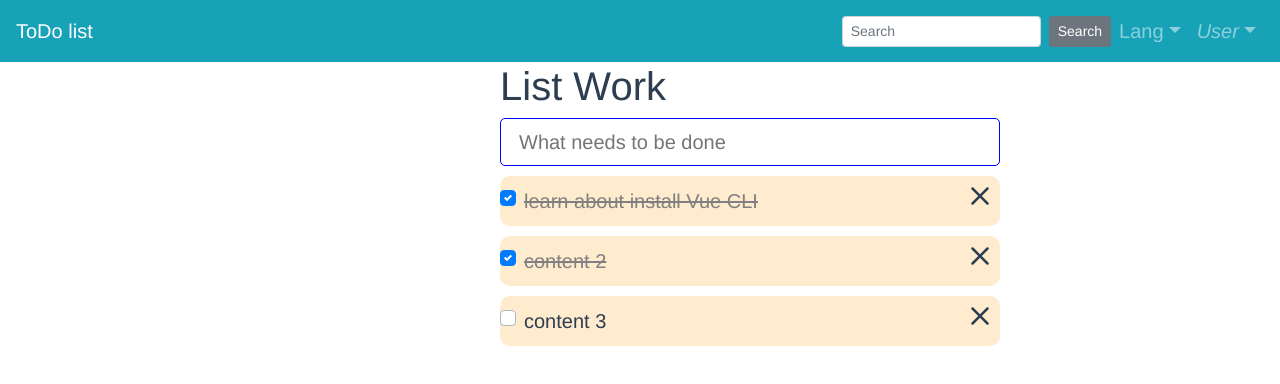
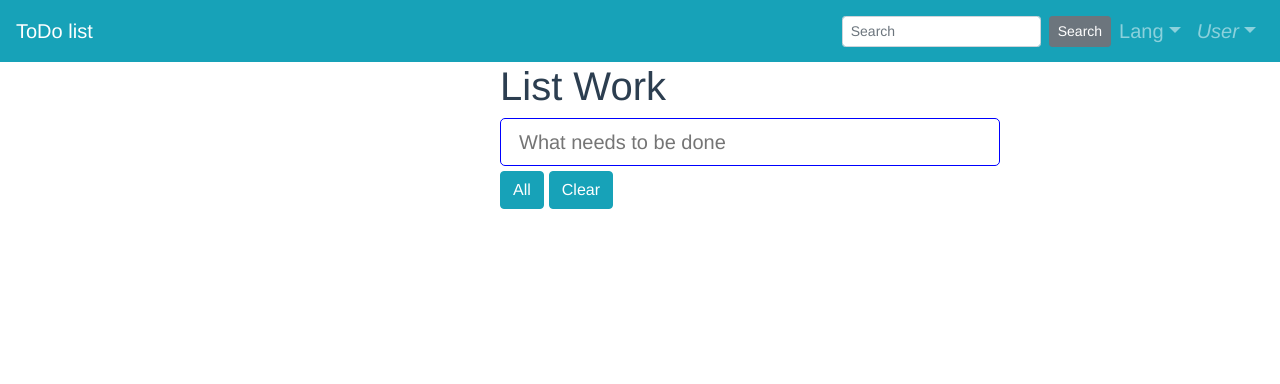
Before and after one commit to ngoloveyou98/ToDoList, a Vue app: page / in a window 1280 px wide. Shown: the top 384 px of the page. Built offline with nearby package versions, Linux system fonts and the light colour scheme.

Commit message:
10/22 feat: add checkAll clearAll, fix: edit

```diff
--- a/src/App.vue
+++ b/src/App.vue
@@ -9,6 +9,7 @@
       v-on:editTodo="editTodo"
       v-on:changeContent="changeContent"
       v-on:cancelContent="cancelContent"
+      v-on:clearAll="clearAll"
     />
   </div>
 </template>
@@ -22,9 +23,7 @@ export default {
     return {
       title: "this is tille",
       listWork: [
-        { id: 1, content: "learn about install Vue CLI", status: true, editing: false },
-        { id: 2, content: "content 2", status: true, editing: false },
-        { id: 3, content: "content 3", status: false, editing: false }
+
       ]
     };
   },
@@ -50,9 +49,10 @@ export default {
       });
     },
     editTodo(id){
+
       this.listWork.forEach(element => {
         if (element.id == id) {
-          element.editing = !element.editing;
+          element.editing = true;
         }
       });
     },
@@ -65,12 +65,17 @@ export default {
       });
     },
     cancelContent(dataCancel){
+
       this.listWork.forEach(element => {
         if (element.id == dataCancel.id) {
+
           element.content = dataCancel.content
           element.editing = false
         }
       });
+    },
+    clearAll(){
+      this.listWork = this.listWork.filter(list => !list.status)
     }
 
 
--- a/src/components/Work.vue
+++ b/src/components/Work.vue
@@ -12,7 +12,7 @@
       <label  class="custom-control-label"
         :for="dowork.id"
         >
-        <div v-if="!dowork.editing" @dblclick="editTodo(dowork.id)" :class="{complete: dowork.status}">
+        <div v-if="!dowork.editing"  :class="{complete: dowork.status}">
           {{ dowork.content }}
         </div>
         <div v-else>
@@ -23,6 +23,7 @@
           />
         </div>
       </label>
+      <b-icon icon="pencil" class="icon icon-edit" @click="editTodo(dowork.id)" ></b-icon>
       <b-icon icon="x-circle" scale="2" variant class="icon" @click="removeTodo(dowork.id)"></b-icon>
 
     </div>
@@ -74,6 +75,7 @@ export default {
       this.$emit('editTodo',id)
     },
     changeContent(dowork, $event){
+
       if($event.target.value.trim() == ''){
         return
       }
@@ -85,7 +87,7 @@ export default {
     },
     cancelContent(beforEditCache,id){
       var dataCancel ={
-        id: id,dataCancel,
+        id: id,
         content: beforEditCache
       }
       this.$emit('cancelContent',dataCancel)
@@ -106,7 +108,12 @@ export default {
 }
 .icon {
   cursor: pointer;
-  float: right;
+  position: absolute;
+  right: 1px;
+
+}
+.icon-edit{
+  right: 30px;
 }
 .todo-editing {
   margin-left: 100px;
--- a/src/components/WorkList.vue
+++ b/src/components/WorkList.vue
@@ -5,6 +5,15 @@
     placeholder="What needs to be done"
     @keyup.enter="addWork()"
     v-model="newTodo">
+
+    <div class="done-todo">
+        <button type="button" class="btn btn-info" @click="doneAll()">
+          All
+        </button>
+        <button type="button" class="btn btn-info btn-clear" @click="clearAll()">
+          Clear
+        </button>
+    </div>
     <work v-for="work in workOB "
             :key="work.id"
             v-bind:dowork="work"
@@ -25,7 +34,7 @@ export default {
   data () {
     return {
       newTodo: '',
-      idForTodo: 4
+      idForTodo: 1
     }
   },
   name: "work-list",
@@ -53,7 +62,8 @@ export default {
         this.workOB.push({
             id: this.idForTodo,
             content: this.newTodo,
-            status:false
+            status:false,
+            editing:false
         });
         this.idForTodo++
         this.newTodo= ''
@@ -70,6 +80,14 @@ export default {
       },
       cancelContent(dataCancel){
         this.$emit('cancelContent',dataCancel)
+      },
+      doneAll(){
+         this.workOB.forEach(element => {
+            element.status = true
+          });
+      },
+      clearAll(){
+         this.$emit('clearAll')
       }
 
   },
@@ -97,5 +115,10 @@ export default {
       background-color: burlywood;;
     }
   }
-
+  .done-todo{
+    margin-top: 5px;
+  }
+  .btn-clear{
+    margin-left: 5px;
+  }
 </style>>
```
